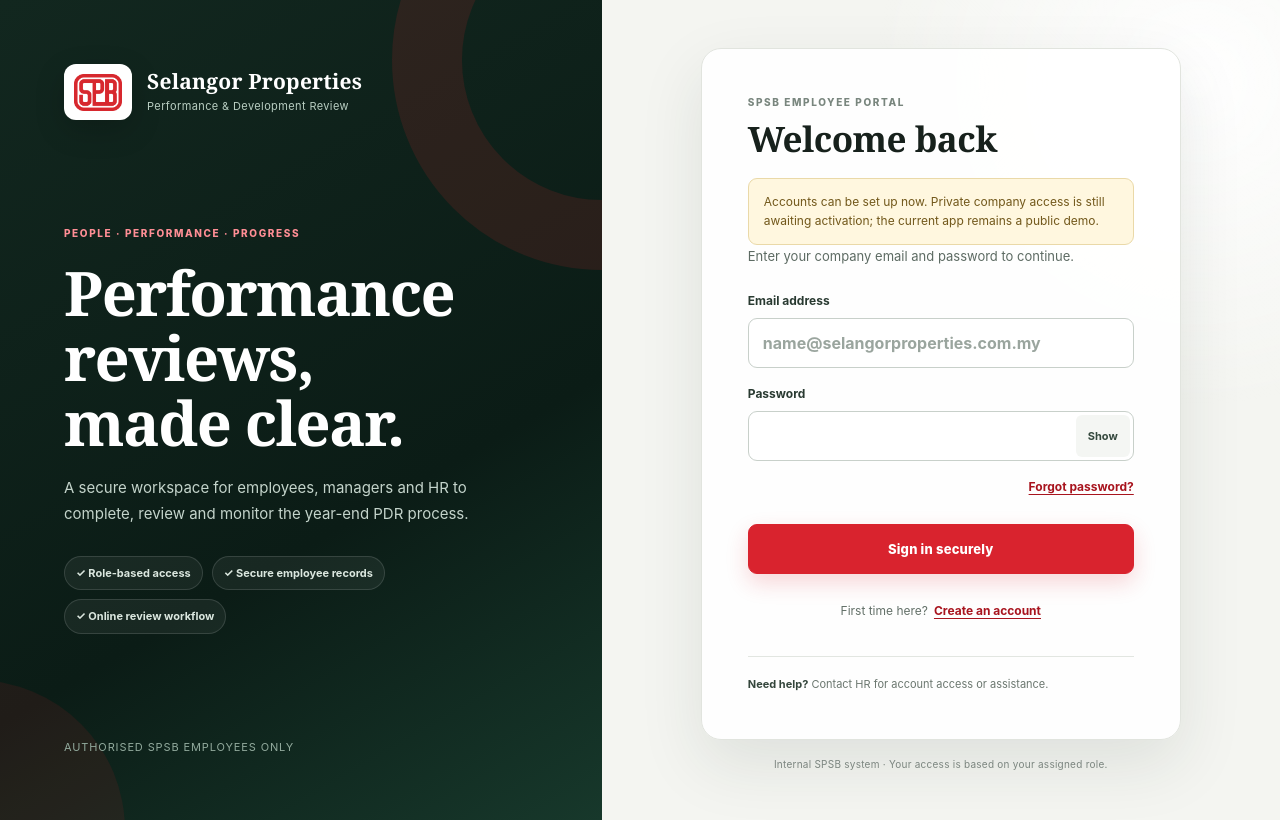
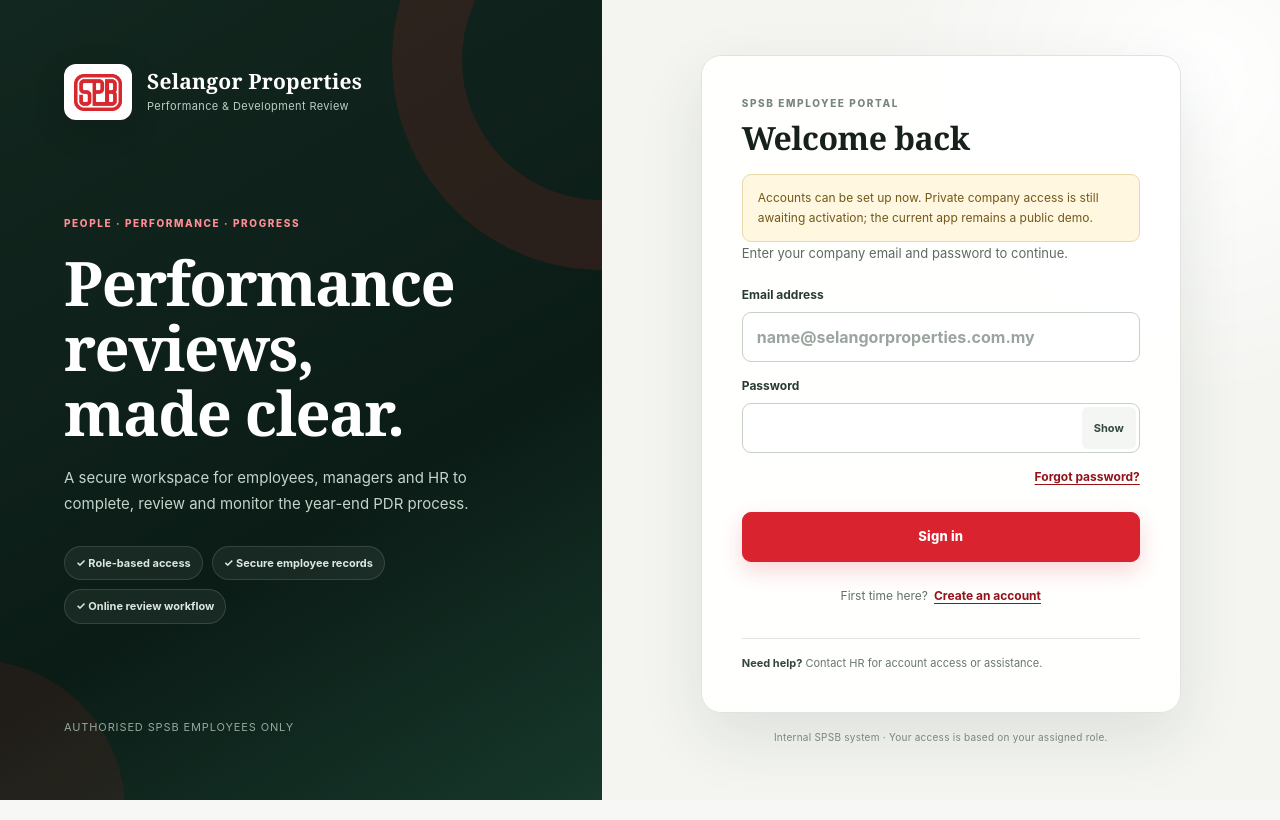
Before and after one commit to Aabrashi03/pms-report, a Next.js app: page /login in a window 1280 px wide. Built offline with nearby package versions, Linux system fonts and the light colour scheme; no server answers.

Commit message:
Polish corporate login experience

```diff
--- a/app/login/login.css
+++ b/app/login/login.css
@@ -37,14 +37,15 @@
 .login-assurance { display:flex; flex-wrap:wrap; gap:9px; margin-top:28px; }
 .login-assurance span { padding:8px 11px; border:1px solid rgba(255,255,255,.13); border-radius:999px; background:rgba(255,255,255,.055); color:#dbe7df; font-size:11px; font-weight:650; }
 .login-story>small { color:#92aa9d; font-size:11px; letter-spacing:.08em; text-transform:uppercase; }
-.login-panel { min-width:0; display:flex; flex-direction:column; align-items:center; justify-content:center; padding:48px clamp(24px,6vw,86px); background:radial-gradient(circle at 88% 10%,#fff 0,transparent 34%),#f4f5f1; }
-.login-card { width:100%; max-width:480px; padding:clamp(28px,4vw,46px); border:1px solid #e1e4de; border-radius:20px; background:rgba(255,255,255,.94); box-shadow:0 24px 65px rgba(28,45,35,.10); }
-.login-card h2 { margin:9px 0 14px; color:#17211c; font:600 35px/1.16 Georgia,serif; letter-spacing:-.015em; }
+.login-panel { min-width:0; display:flex; flex-direction:column; align-items:center; justify-content:center; padding:40px clamp(24px,6vw,86px); background:radial-gradient(circle at 88% 10%,#fff 0,transparent 34%),#f4f5f1; }
+.login-card { width:100%; max-width:480px; padding:clamp(27px,3.5vw,40px); border:1px solid #e1e4de; border-radius:20px; background:rgba(255,255,255,.96); box-shadow:0 24px 65px rgba(28,45,35,.10); }
+.login-card h2 { margin:8px 0 12px; color:#17211c; font:600 32px/1.16 Georgia,serif; letter-spacing:-.015em; }
 .login-description { margin:0; color:#5d6b63; font-size:13px; line-height:1.7; }
 .login-description strong { color:#34473c; }
-.login-form { display:grid; gap:17px; margin-top:25px; }
+.login-form { display:grid; gap:15px; margin-top:22px; }
 .login-form label { display:grid; gap:8px; color:#293a31; font-size:12px; font-weight:750; }
 .login-form input { min-width:0; width:100%; min-height:50px; padding:12px 14px; border:1px solid #c8d0ca; border-radius:9px; background:#fff; color:#111a15; font-size:16px; transition:border-color .16s,box-shadow .16s; }
+.login-form input:-webkit-autofill,.login-form input:-webkit-autofill:hover,.login-form input:-webkit-autofill:focus { -webkit-text-fill-color:#111a15; box-shadow:0 0 0 1000px #fff inset; caret-color:#111a15; }
 .login-form input::placeholder { color:#9aa59e; }
 .login-form input:focus-visible { outline:0; border-color:var(--brand-red); box-shadow:0 0 0 4px rgba(217,35,46,.11); }
 .login-password { position:relative; display:flex; }
@@ -53,14 +54,14 @@
 .login-primary { display:flex; align-items:center; justify-content:center; min-height:50px; width:100%; padding:12px 16px; border:1px solid var(--brand-red); border-radius:9px; background:var(--brand-red); color:#fff; box-shadow:0 9px 22px rgba(217,35,46,.18); font-size:13px; font-weight:800; letter-spacing:.015em; text-decoration:none; cursor:pointer; transition:transform .15s,background .15s; }
 .login-primary:hover { background:var(--brand-red-dark); transform:translateY(-1px); }
 .login-primary:disabled,.login-text:disabled { opacity:.58; cursor:wait; transform:none; }
-.login-text { min-height:40px; padding:5px 0; border:0; background:none; color:#a8141e; text-decoration:underline; text-underline-offset:3px; font-size:12px; font-weight:700; cursor:pointer; }
+.login-text { min-height:40px; padding:5px 0; border:0; background:none; color:#94131b; text-decoration:underline; text-underline-offset:3px; font-size:12px; font-weight:700; cursor:pointer; }
 .forgot-link { justify-self:end; margin-top:-11px; }
-.login-switch { display:flex; align-items:center; justify-content:center; gap:6px; margin:17px 0 0; color:#637068; font-size:12px; }
+.login-switch { display:flex; align-items:center; justify-content:center; gap:6px; margin:14px 0 0; color:#637068; font-size:12px; }
 .login-notice,.login-error,.login-message { margin:18px 0 0; padding:13px 15px; border-radius:9px; font-size:12px; line-height:1.65; }
 .login-notice { border:1px solid #ead9a8; background:#fff7df; color:#72581b; }
 .login-error { border:1px solid #efcbc6; background:#fff1ef; color:#9b2c1c; }
 .login-message { border:1px solid #cce3d0; background:#edf7ee; color:#245c3b; }
-.login-card footer { margin-top:25px; padding-top:19px; border-top:1px solid #e2e6e1; color:#6b776f; font-size:11px; }
+.login-card footer { margin-top:22px; padding-top:16px; border-top:1px solid #e2e6e1; color:#6b776f; font-size:11px; }
 .login-card footer strong { color:#34463c; }
 .login-email { overflow-wrap:anywhere; }
 .login-form small { color:#69766e; font-size:11px; }
@@ -72,7 +73,7 @@
   .login-screen { grid-template-columns:1fr; }
   .login-story { min-height:auto; padding:20px 24px; gap:0; }
   .login-story-copy,.login-story>small { display:none; }
-  .login-panel { padding:34px 20px; }
+  .login-panel { padding:26px 20px; }
 }
 @media(max-width:560px) {
   .login-story { display:none; }
--- a/app/login/page.tsx
+++ b/app/login/page.tsx
@@ -77,7 +77,7 @@ export default function LoginPage() {
       <form onSubmit={submit} className="login-form"><label>Email address<input type="email" required autoComplete="email" value={email} disabled={busy} onChange={e=>setEmail(e.target.value)} placeholder="name@selangorproperties.com.my"/></label>
       {mode!=='forgot'&&<><label>Password<span className="login-password"><input type={show?'text':'password'} required minLength={mode==='register'?12:undefined} autoComplete={mode==='register'?'new-password':'current-password'} value={password} disabled={busy} onChange={e=>setPassword(e.target.value)}/><button type="button" aria-label={show?'Hide password':'Show password'} aria-pressed={show} onClick={()=>setShow(!show)}>{show?'Hide':'Show'}</button></span></label>{mode==='register'&&<><small>Use at least 12 characters.</small><label>Confirm password<input type="password" required minLength={12} autoComplete="new-password" value={confirm} disabled={busy} onChange={e=>setConfirm(e.target.value)}/></label></>}</>}
       {mode==='signin'&&<button type="button" className="login-text forgot-link" disabled={busy} onClick={()=>switchMode('forgot')}>Forgot password?</button>}
-      <button className="login-primary" disabled={busy}>{busy?'Please wait…':mode==='register'?'Create account':mode==='forgot'?'Send reset link':'Sign in securely'}</button></form>
+      <button className="login-primary" disabled={busy}>{busy?'Please wait…':mode==='register'?'Create account':mode==='forgot'?'Send reset link':'Sign in'}</button></form>
       <div className="login-switch">{mode==='signin'?<>First time here? <button className="login-text" disabled={busy} onClick={()=>switchMode('register')}>Create an account</button></>:<button className="login-text" disabled={busy} onClick={()=>switchMode('signin')}>Back to sign in</button>}</div>
     </>}
     {error&&<p className="login-error" role="alert">{error}</p>}{message&&<p className="login-message" role="status">{message}</p>}
```
